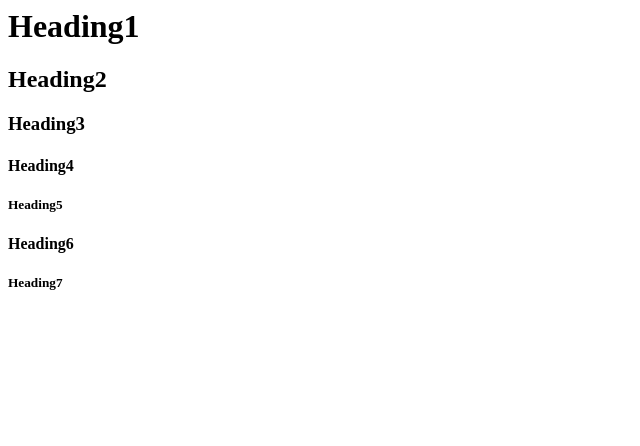
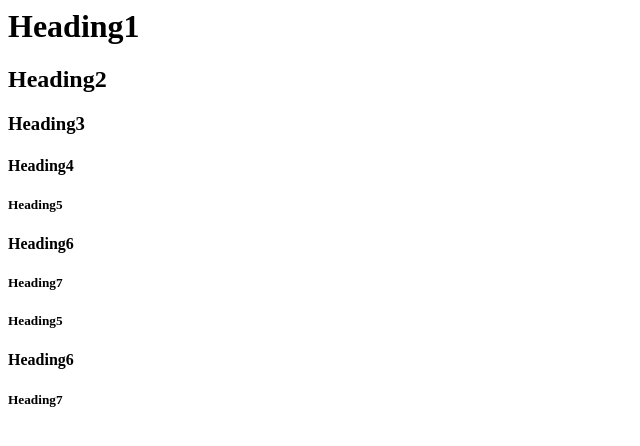
Before and after one commit to kishorshendegithub/repo1_26_jun_2018, a plain HTML site: page index.html in a window 1280 px wide. Shown: the whole page, without its empty margins (0-640 px from the left). Drawn offline with Linux system fonts and the light colour scheme.

Commit message:
adding a new file index.html

```diff
--- a/index.html
+++ b/index.html
@@ -5,3 +5,6 @@
 <h5>Heading5</h5>
 <h4>Heading6</h4>
 <h5>Heading7</h5>
+<h5>Heading5</h5>
+<h4>Heading6</h4>
+<h5>Heading7</h5>
```
